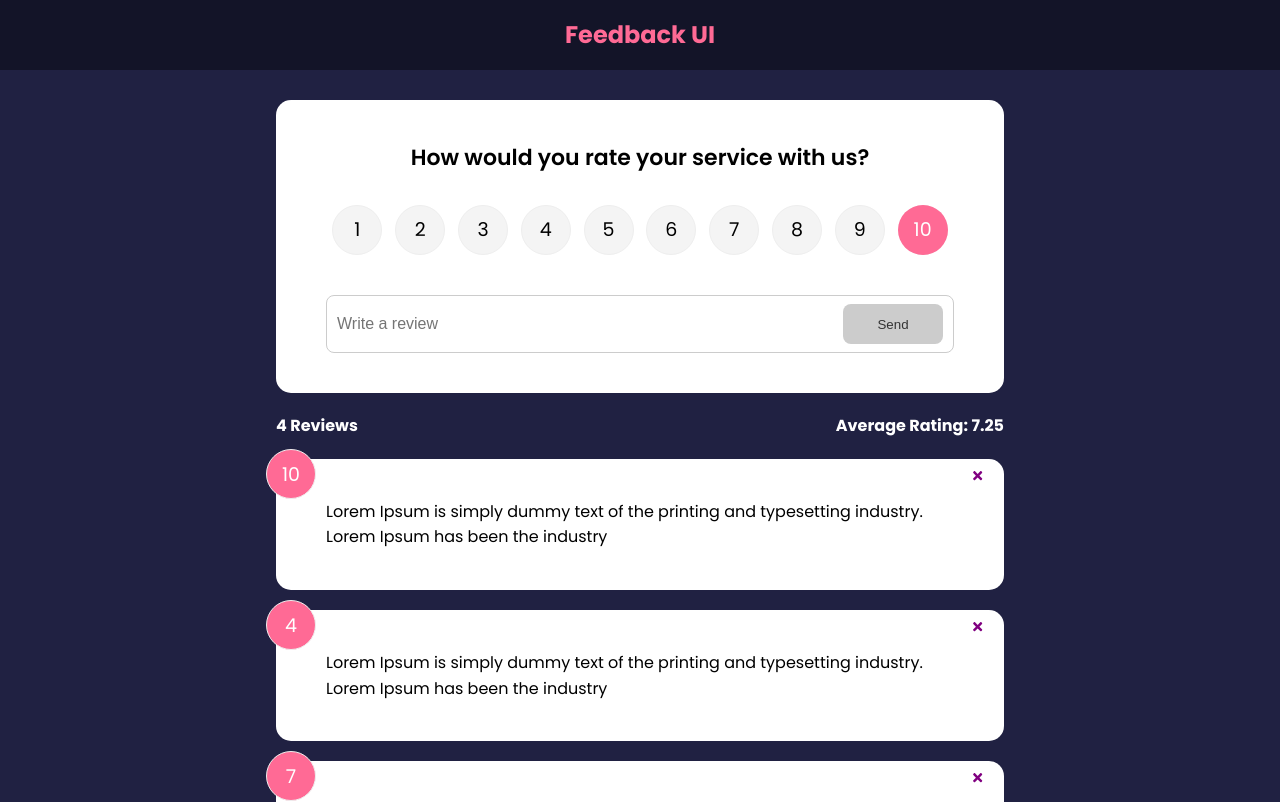
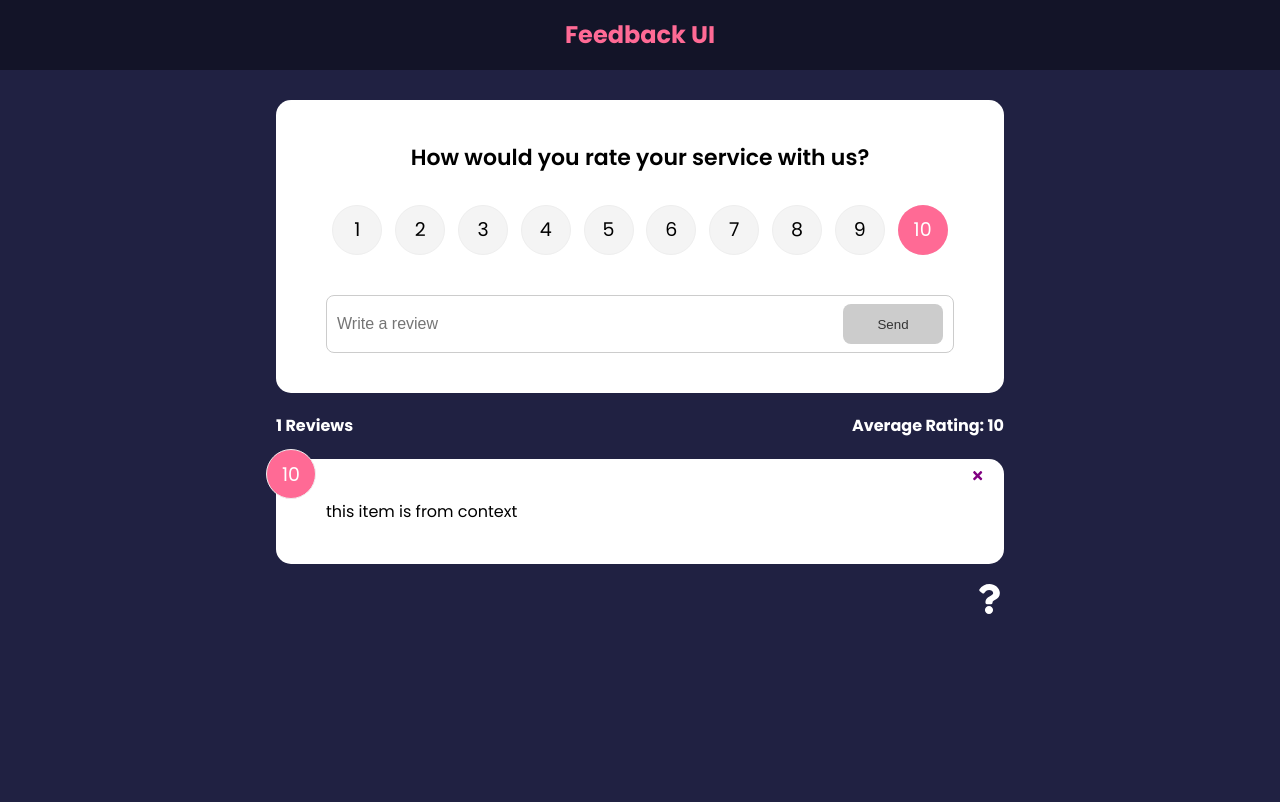
Before and after one commit to patangney/feedback-app, a React (Create React App) app: page / in a window 1280 px wide. Shown: the top 802 px of the page. Built offline with nearby package versions, Linux system fonts and the light colour scheme.

Commit message:
refactoring and moving to useContext

```diff
--- a/src/App.js
+++ b/src/App.js
@@ -40,10 +40,8 @@
               element={
                 <>
                   <FeedbackForm handleAdd={addFeedback} />
-                  <FeedbackStats feedback={feedback} />
-                  <FeedbackList
-                    feedback={feedback}
-                    handleDelete={deleteFeedback}
+                  <FeedbackStats />
+                  <FeedbackList handleDelete={deleteFeedback}
                   />
                 </>
               }
--- a/src/components/FeedbackList.jsx
+++ b/src/components/FeedbackList.jsx
@@ -1,8 +1,11 @@
 import { motion, AnimatePresence } from 'framer-motion'
-import PropTypes from 'prop-types'
+import { useContext } from 'react'
 import FeedbackItem from './FeedbackItem'
+import FeedbackContent from '../context/FeedbackContent'
 
-function FeedbackList ({ feedback, handleDelete }) {
+function FeedbackList ({ handleDelete }) {
+  //extract from feedback context using hook
+  const {feedback} = useContext(FeedbackContent)
   if (!feedback || feedback.length === 0) {
     return <p>No Feedback Yet</p>
   }
@@ -38,13 +41,7 @@
   // )
 }
 
-FeedbackList.propTypes = {
-  feedback: PropTypes.arrayOf(
-    PropTypes.shape({
-      text: PropTypes.string.isRequired,
-      rating: PropTypes.number.isRequired
-    })
-  )
-}
+
+
 
 export default FeedbackList
--- a/src/components/FeedbackStats.jsx
+++ b/src/components/FeedbackStats.jsx
@@ -1,6 +1,10 @@
-import PropTypes from 'prop-types'
+import { useContext } from 'react'
+import FeedbackContent from '../context/FeedbackContent'
 
-function FeedbackStats ({ feedback }) {
+function FeedbackStats() {
+  //create a hook to useContext
+  const { feedback } = useContext(FeedbackContent)
+
   function roundToTwo (num) {
     return +(Math.round(num + 'e+2') + 'e-2')
   }
@@ -21,8 +25,4 @@
   )
 }
 
-FeedbackStats.propTypes = {
-    feedback: PropTypes.array.isRequired
-}
-
 export default FeedbackStats
```
